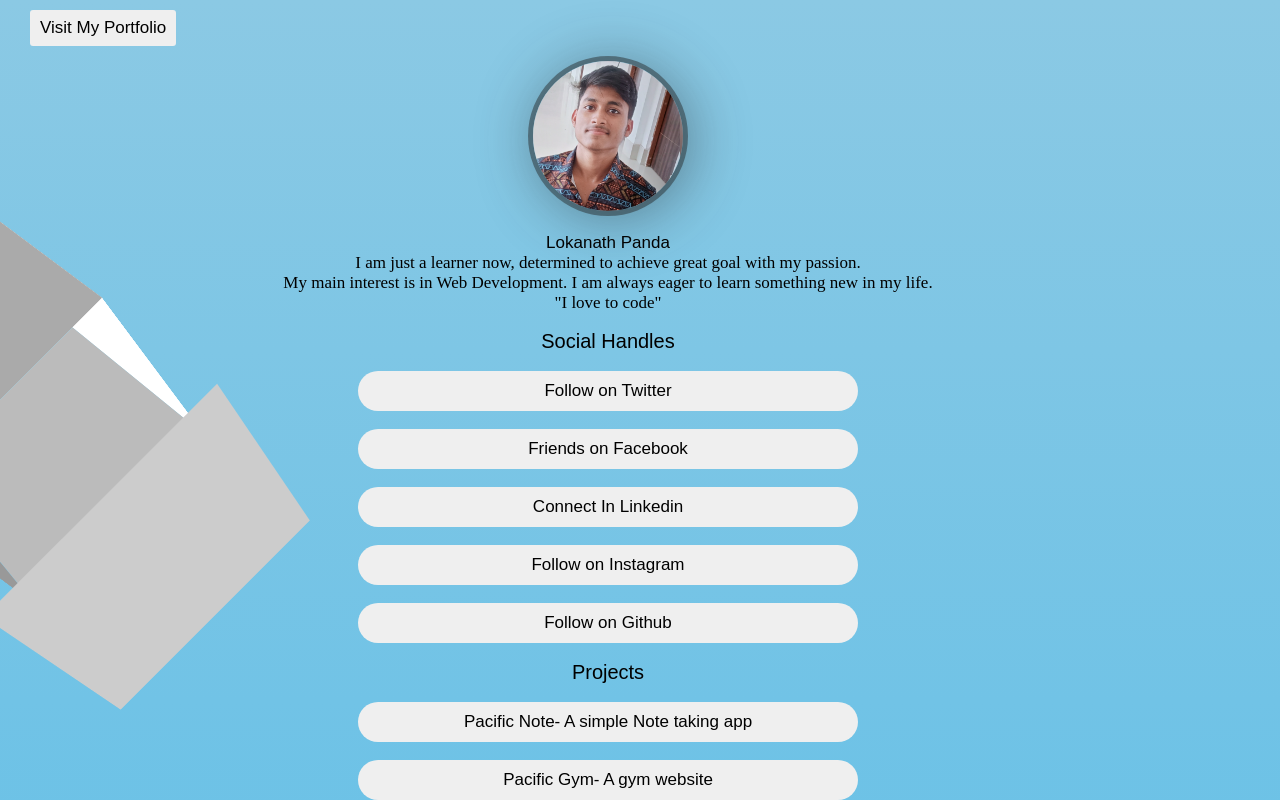
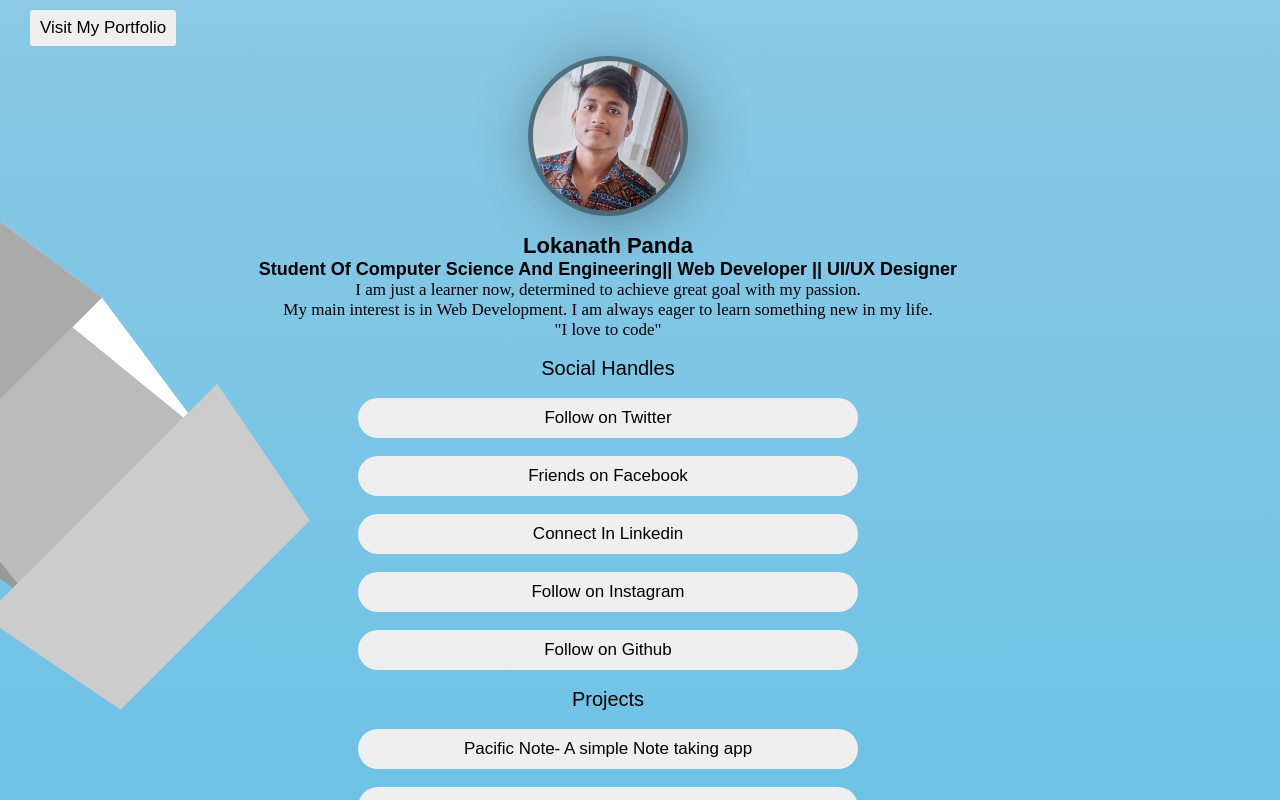
Before and after one commit to iamlokanath/Lokanath, a React (Create React App) app: page / in a window 1280 px wide. Shown: the top 800 px of the page. Built offline with nearby package versions, Linux system fonts and the light colour scheme.

Commit message:
linkAdded

```diff
--- a/src/App.css
+++ b/src/App.css
@@ -141,9 +141,15 @@ button:hover{
   font-family: 'Baloo Bhai 2', cursive;
   font-size: 17px;
 }
-.container p span{
+.container p .span{
   font-family: 'Poppins', sans-serif;
-  font-size: 17px;
+  font-size: 22px;
+  font-weight: bold;
+}
+.container p .span1{
+  font-family: 'Poppins', sans-serif;
+  font-size: 18px;
+  font-weight: 600;
 }
 .heading {
   font-size: 20px;
--- a/src/App.js
+++ b/src/App.js
@@ -35,7 +35,8 @@ function App() {
       <div className="container">
           <img className="profile" src={profile} alt="Profile"></img>
           <p>
-              <span>Lokanath Panda</span>
+              <span className='span'>Lokanath Panda</span><br></br>
+              <span className='span1'> Student Of Computer Science And Engineering|| Web Developer || UI/UX Designer</span>
               <br></br>
               I am just a learner now, determined to achieve great goal with my passion.
               <br></br>
```
